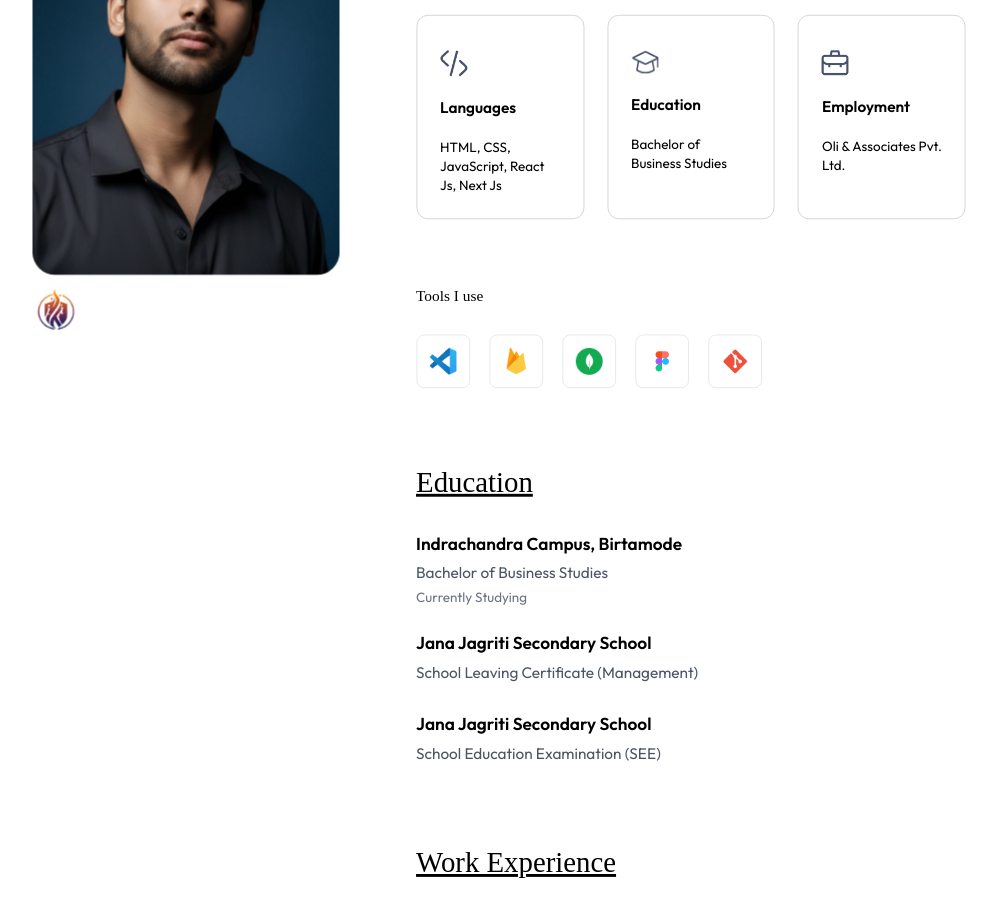
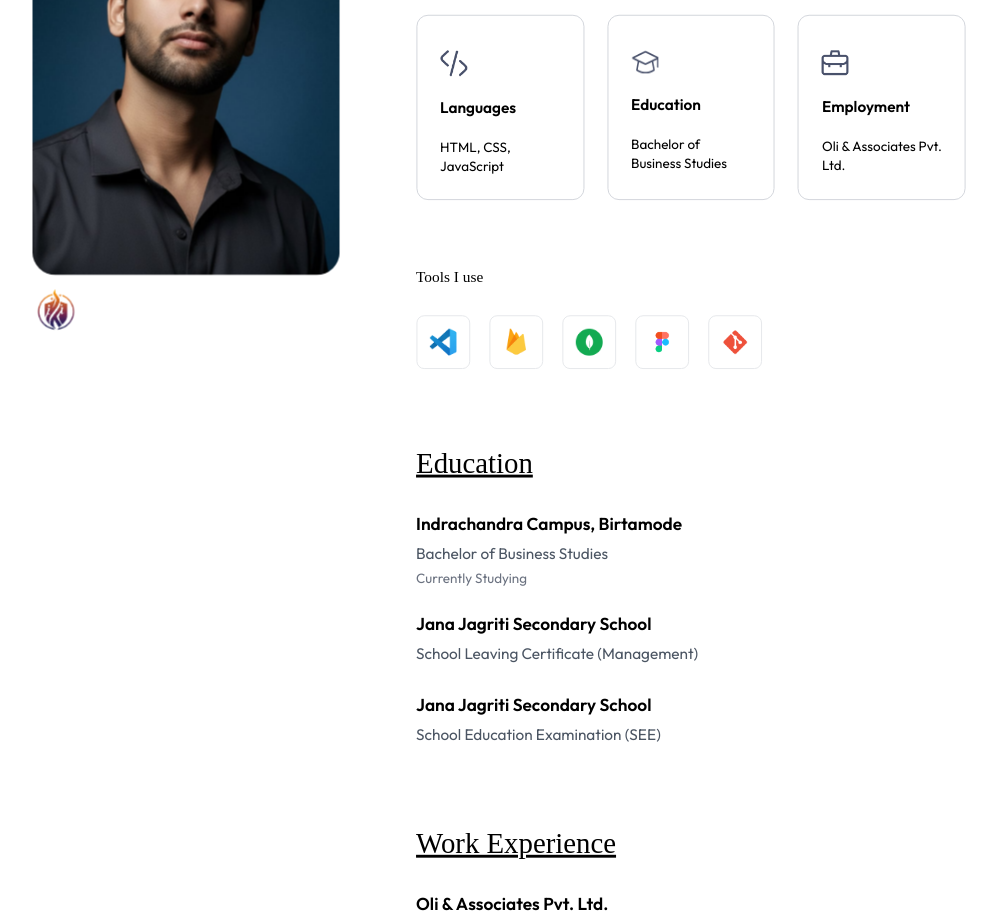
Before and after one commit to pokhrelkiran321-commits/website, a React (Vite) app: page / in a window 1280 px wide. Shown: the part 1240-2155 px from the top of the page, without its empty margins (141-1138 px from the left). Built offline with nearby package versions, Linux system fonts and the light colour scheme; a web font is replaced by a local one.

Commit message:
Update About.jsx

```diff
--- a/src/components/About.jsx
+++ b/src/components/About.jsx
@@ -40,7 +40,7 @@ export default function About() {
             name: "Languages",
             icon1: "./assets/code-icon.png",
             icon2: "./assets/code-icon-dark.png",
-            description: "HTML, CSS, JavaScript, React Js, Next Js",
+            description: "HTML, CSS, JavaScript",
         },
         {
             name: "Education",
```
